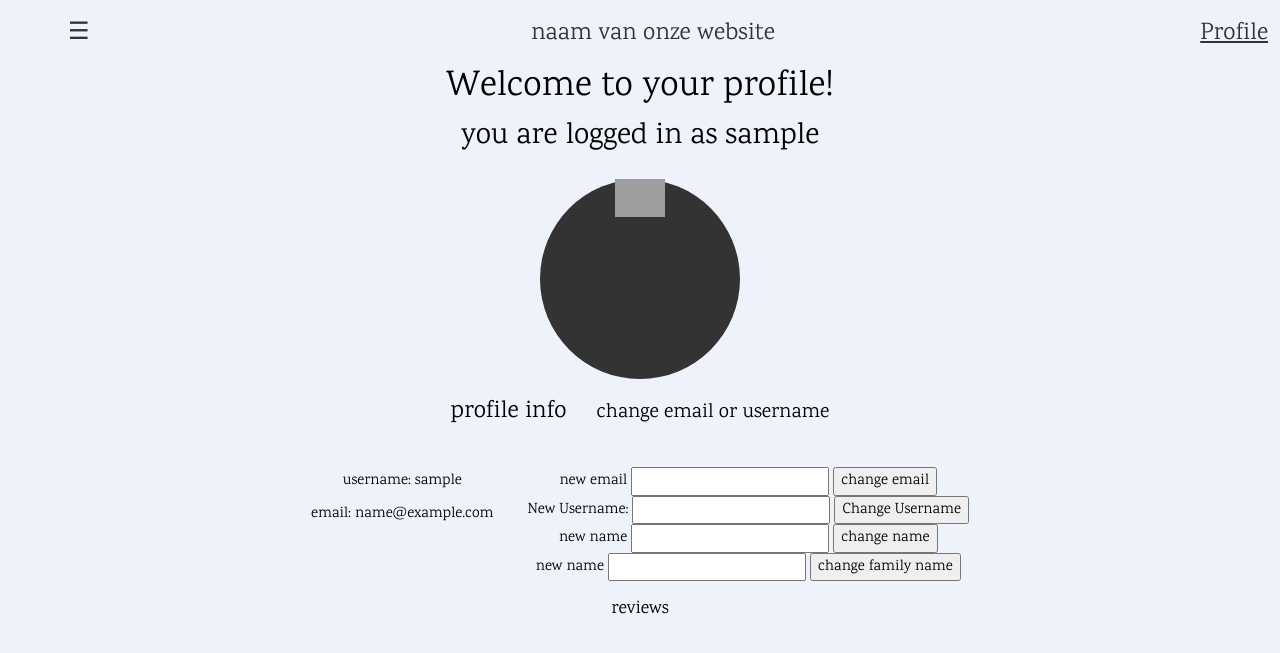
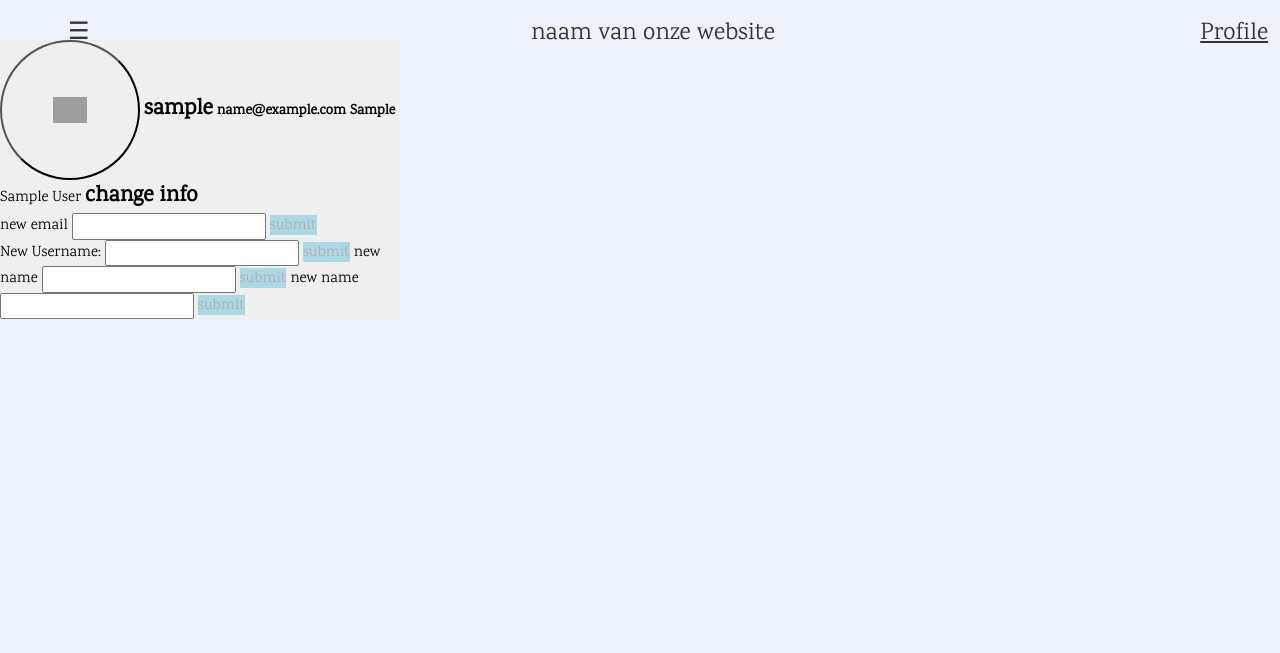
Before and after one commit to robbedeclerk/groepswerk2_review_website, a Flask app: page /profile/1 in a window 1280 px wide. Shown: the top 653 px of the page. Run offline with Flask 3, Linux system fonts and the light colour scheme; a user stored in the database is signed in; tables that the repository leaves empty hold one stand-in row (values such as "Sample post"); some libraries are stand-ins or nearby versions; grey boxes are pictures that could not be loaded.

Commit message:
profile update boodstrap

```diff
--- a/app/static/cssmaps/styles.css
+++ b/app/static/cssmaps/styles.css
@@ -159,54 +159,95 @@ h3, p {
 
 
 /* profile css stuff */
-body {
-    font-family: 'Arial', sans-serif;
+.profile{
+    * {
         margin: 0;
-    padding: 0;
-    text-align: center;
+        padding: 0
     }
 
-.profile {
-    display: flex;
-    flex-direction: column;
-    padding: 20px;
+    body {
+        background-color: #000
     }
 
-.profile h1 {
-    text-align: center;
+    .card {
+        width: 400px;
+        background-color: #efefef;
+        border: none;
+        cursor: pointer;
+        transition: all 0.5s;
     }
 
-.profile h2 {
-    text-align: center;
+    .image img {
+        transition: all 0.5s
     }
 
-.profile_picture {
-    display: inline-block;
-    margin: 0 auto;
-    width: 200px;
-    height: 200px;
-    border-radius: 50%;
-    background-color: #333; /*to see the shape of the profilepicture*/
+    .card:hover .image img {
+        transform: scale(1.5)
     }
 
-.bio h3, .bio h4 {
-    display: inline-block;
-    margin: 15px;
+    .btn {
+        height: 140px;
+        width: 140px;
+        border-radius: 50%
     }
 
-.bio h3 {
-    text-align: center;
+    .name {
+        font-size: 22px;
+        font-weight: bold
     }
 
-.bio h4 {
-    text-align: center;
+    .email {
+        font-size: 14px;
+        font-weight: 600
     }
 
-.info, .info_change {
-    display: inline-flex;
-    flex-direction: column;
-    margin: 15px;
-    text-align: center;
+    .firstname {
+        font-size: 14px;
+        font-weight: 600
+    }
+
+    .famely_name {
+        font-size: 14px;
+        font-weight: 600
+    }
+
+    .change_info {
+        font-size: 22px;
+        font-weight: bold
+    }
+
+    .btn1 {
+        height: 20px;
+        width: auto;
+        border: none;
+        background-color: #acd8e6;
+        color: #aeaeae;
+        font-size: 15px
+    }
+
+    .text span {
+        font-size: 13px;
+        color: #545454;
+        font-weight: 500
+    }
+
+    .icons i {
+        font-size: 19px
+    }
+
+    hr .new1 {
+        border: 1px solid
+    }
+
+    .join {
+        font-size: 14px;
+        color: #a0a0a0;
+        font-weight: bold
+    }
+
+    .date {
+        background-color: #ccc
+    }
 }
 
 
--- a/app/templates/profile.html
+++ b/app/templates/profile.html
@@ -2,52 +2,44 @@
 {% extends "base.html" %}
 {% block content %}
 <div class="profile">
-    <body>
-        <h1>Welcome to your profile!</h1>
-        <h2>you are logged in as {{ user.username }}</h2>
-    </div>
+    <div class="container mt-4 mb-4 p-3 d-flex justify-content-center">
+        <div class="card p-4">
+        <div class=" image d-flex flex-column justify-content-center align-items-center">
 
-    <div class="profile_picture">
-        <img src="{{ user.avatar }}" alt="Profile Picture">
-    </div>
-        <div class="bio">
-            <h3>profile info</h3><h4>change email or username</h4>
-        </div>
-            <div class = "info">
-            <p>username: {{ user.username }}</p>
-            <p>email: {{ user.email }}</p>
-            </div>
+            <button class="btn btn-secondary">
+                <img src="https://i.imgur.com/wvxPV9S.png" height="100" width="100" />
+            </button>
 
-            <div class = "info_change">
+                <span class="name mt-3">{{ user.username }}</span>
+                <span class="email">{{ user.email }}</span>
+                <span class="firstname">{{ user.firstname }}</span>
+                <span class="family_name">{{ user.family_name }}</span>
+                <span class="change_info">change info</span>
+
+                <div class="info_change">
                     <from action="/change_email" method="post">
                         <label for="new_email">new email</label>
                         <input type="email" id="'new_email" name="new_email" required>
-                <button type="submit">change email</button>
+                        <button class="btn1 btn-dark">submit</button>
+                    </from>
                     <form action="/change_username" method="post">
-
                         <label for="new_username">New Username:</label>
                         <input type="text" id="new_username" name="new_username" required>
-                    <button type="submit">Change Username</button>
-                </form>
-
+                        <button class="btn1 btn-dark">submit</button>
+                    </from>
+                    <form action="/change_name" method="post">
                         <label for="new_name">new name</label>
                         <input type="text" id="'new_name" name="new_name" required>
-                <button type="submit">change name</button>
-                <form action="/change_name" method="post">
-
+                        <button class="btn1 btn-dark">submit</button>
+                    </from>
+                    <form action="/change_family_name" method="post">
                         <label for="new_family_name">new name</label>
                         <input type="text" id="'new_family_name" name="new_family_name" required>
-                    <button type="submit">change family name</button>
-                    <form action="/change_family_name" method="post">
+                        <button class="btn1 btn-dark">submit</button>
+                    </from>
                 </div>
         </div>
-    </section>
-
-    <section class="reviews">
-        <h5>reviews</h5>
-        <ul>
-        </ul>
-    </section>
-    </body>
+        </div>
+        </div>
 </div>
 {%endblock%}
```
Lines whose indentation alone changed are shown as unchanged.
